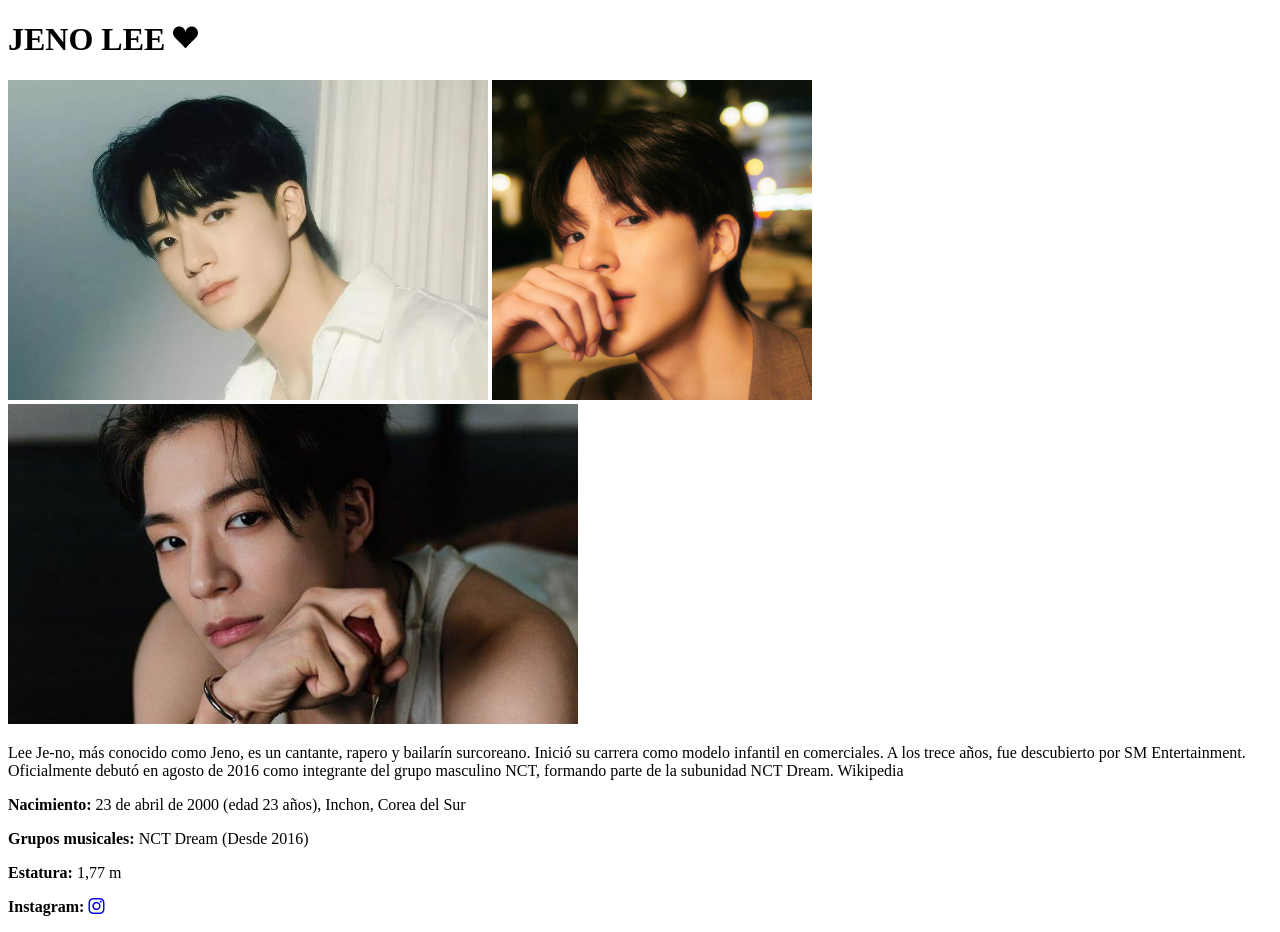
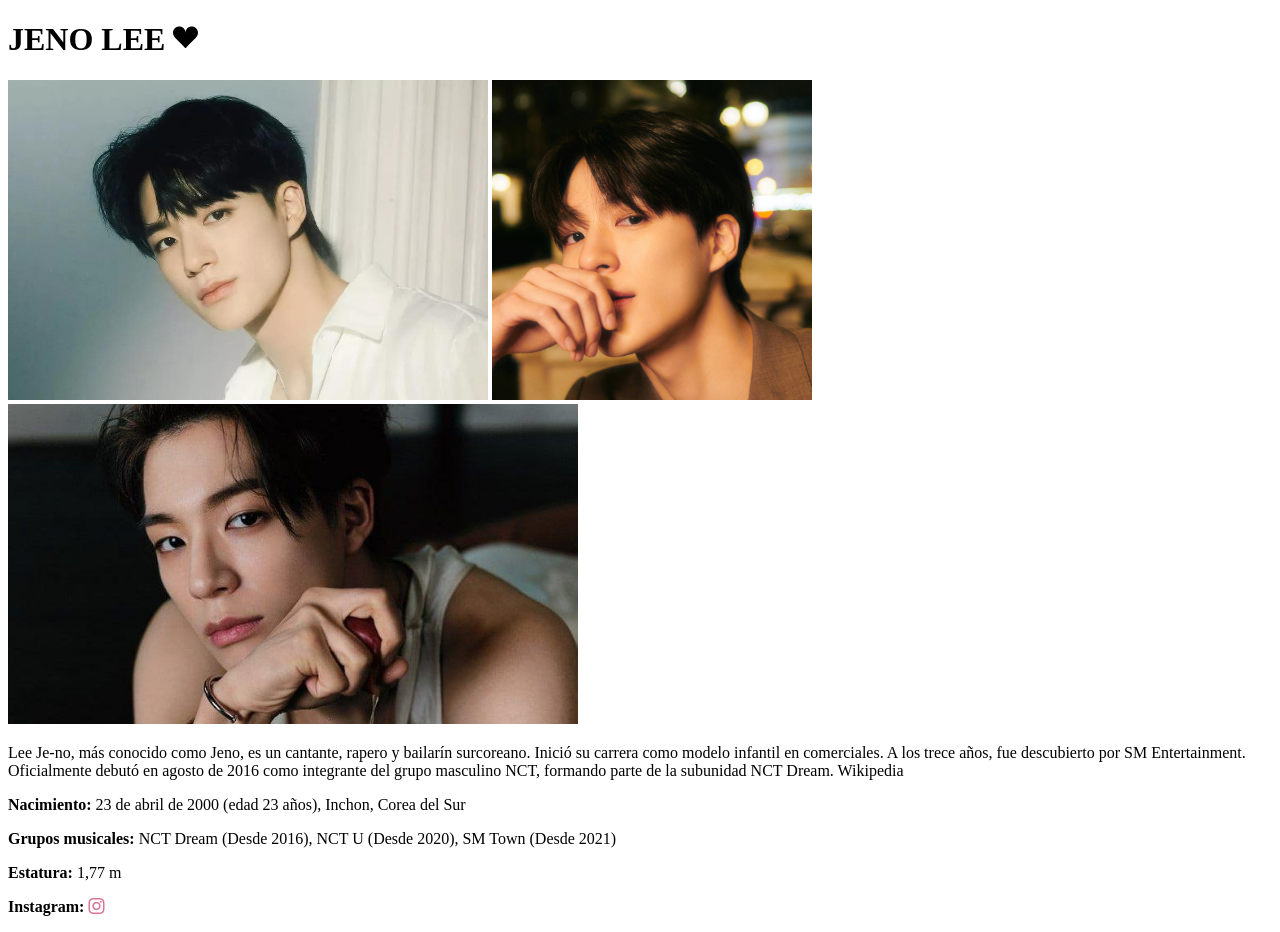
Before and after one commit to natystring/ROYALS, a plain HTML site: page index.html in a window 1280 px wide. Drawn offline with nearby package versions, Linux system fonts and the light colour scheme.

Commit message:
Jeno Lee

```diff
--- a/index.html
+++ b/index.html
@@ -23,8 +23,8 @@
 
     <p>Lee Je-no, más conocido como Jeno, es un cantante, rapero y bailarín surcoreano. Inició su carrera como modelo infantil en comerciales. A los trece años, fue descubierto por SM Entertainment. Oficialmente debutó en agosto de 2016 como integrante del grupo masculino NCT, formando parte de la subunidad NCT Dream. Wikipedia<p>
 <p><strong>Nacimiento:</strong> 23 de abril de 2000 (edad 23 años), Inchon, Corea del Sur</p>
-<p><strong>Grupos musicales:</strong> NCT Dream (Desde 2016)</p>
+<p><strong>Grupos musicales:</strong> NCT Dream (Desde 2016), NCT U (Desde 2020), SM Town (Desde 2021)</p>
 <p><strong>Estatura:</strong> 1,77 m</p>
-<p><strong>Instagram:</strong> <a href="https://www.instagram.com/leejen_o_423"><i class="bi bi-instagram"></i></a></p>
+<p><strong>Instagram:</strong> <a href="https://www.instagram.com/leejen_o_423"><i class="bi bi-instagram" style="color: palevioletred;"></i></a></p>
 </body>
 </html>
```
